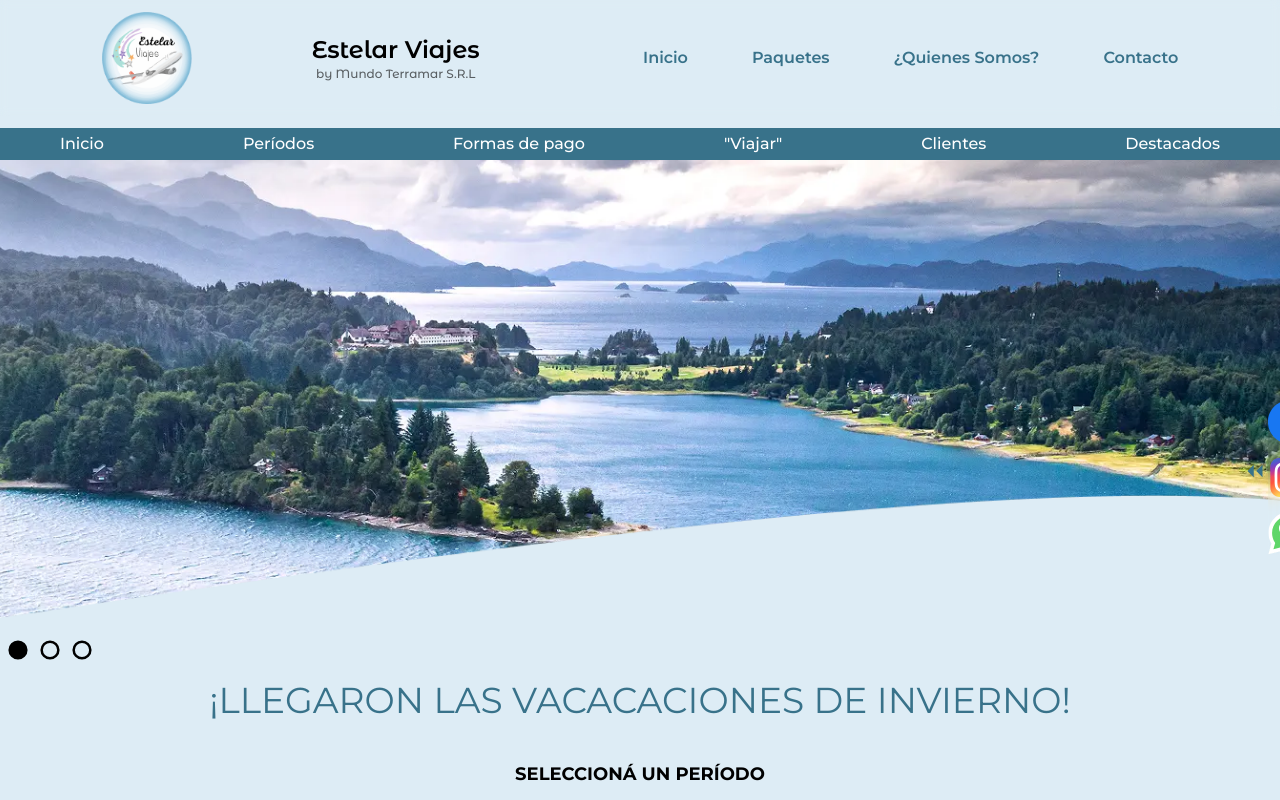
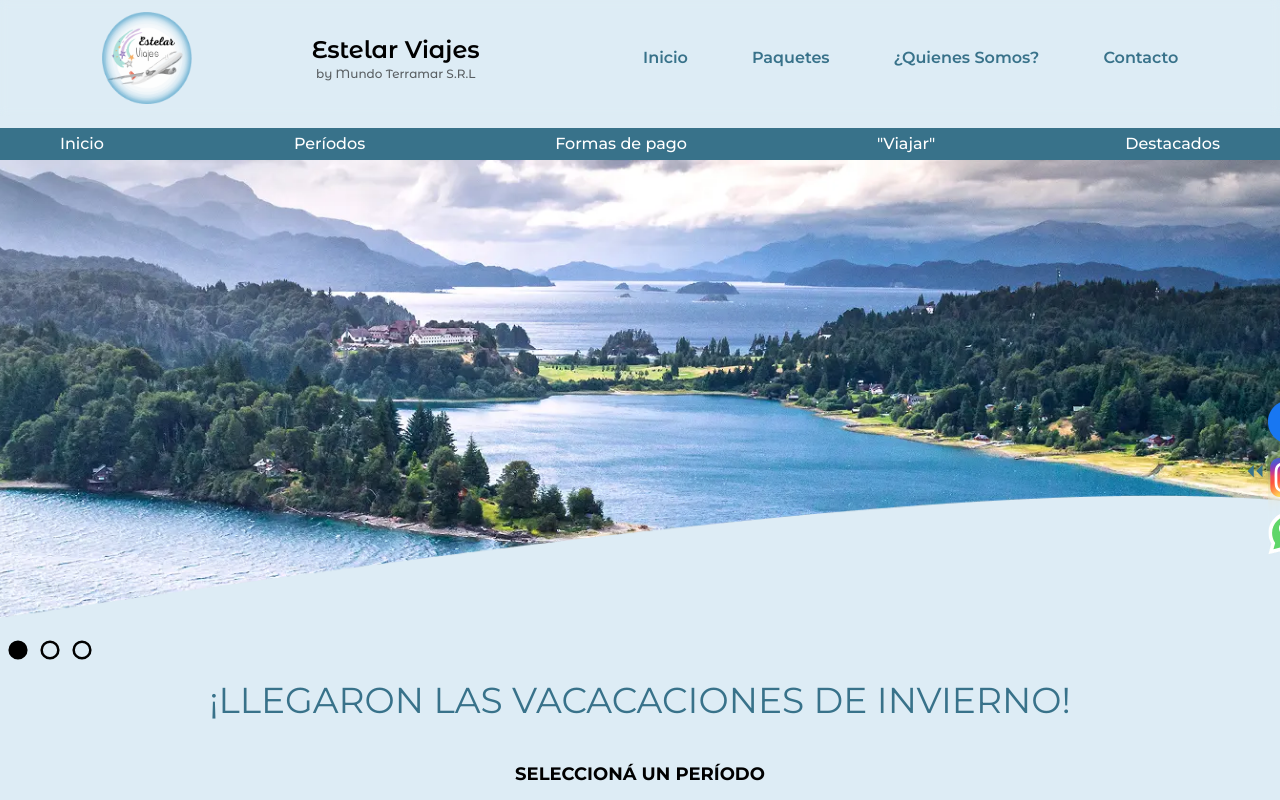
Before and after one commit to ttttttomas/estelar-viajes-website, a Next.js app: page / in a window 1280 px wide. Shown: the top 800 px of the page. Built offline with nearby package versions, Linux system fonts and the light colour scheme; no server answers; a web font is replaced by a local one.

Commit message:
fixed navbar home

```diff
--- a/app/page.tsx
+++ b/app/page.tsx
@@ -13,7 +13,7 @@ export default function Home() {
         <Link href="#periodos">Períodos</Link>
         <Link href="#payments">Formas de pago</Link>
         <Link href="#viajar">{'"Viajar"'}</Link>
-        <Link href="#clients">Clientes</Link>
+        {/* <Link href="#clients">Clientes</Link> */}
         <Link href="#destacados">Destacados</Link>
       </ul>
       <Carrusel />
```
